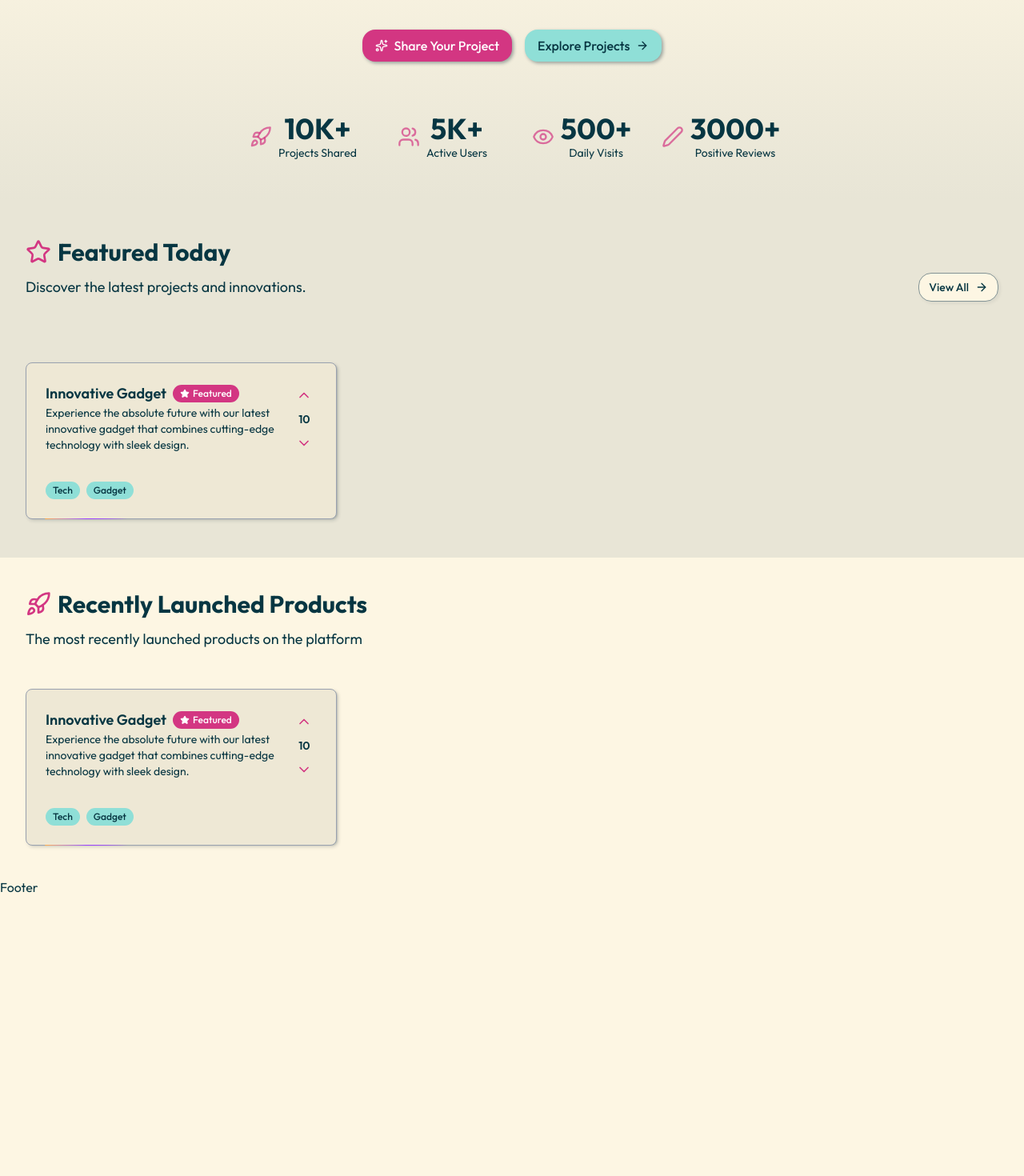
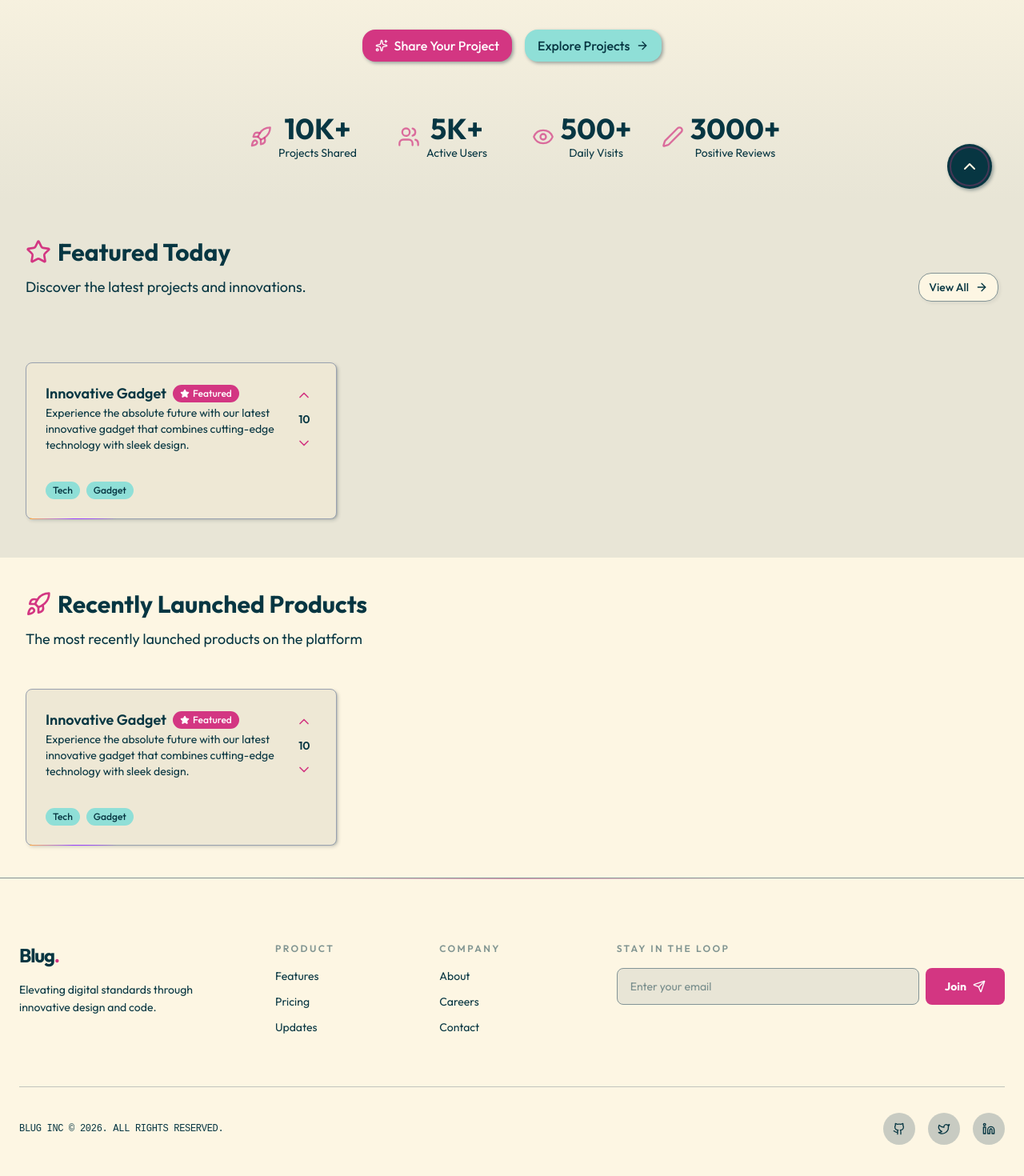
Before and after one commit to OgbodoPhilip/Blug, a Next.js app: page / in a window 1280 px wide. Shown: the part 524-1994 px from the top of the page at 80% size. Before the commit the page ends 1645 px from the top, so only its background shows below. Built offline with nearby package versions, Linux system fonts and the light colour scheme.

Commit message:
first animation added

```diff
--- a/components/common/footer.tsx
+++ b/components/common/footer.tsx
@@ -1,9 +1,188 @@
-import React from 'react'
+"use client";
 
-type Props = {}
+import React, { useEffect, useRef, useState } from 'react';
+import { motion, useScroll } from 'framer-motion';
+import { gsap } from 'gsap';
+import { Github, Twitter, Linkedin, ArrowUpRight, Send, CheckCircle2, ChevronUp } from 'lucide-react';
 
-export default function Footer({}: Props) {
+export default function Footer() {
+  const [subscribed, setSubscribed] = useState(false);
+  const [year, setYear] = useState<number | string>(""); // Fix for hydration error
+  const buttonRef = useRef(null);
+  const scrollBtnRef = useRef(null);
+
+  const { scrollYProgress } = useScroll();
+
+  // Set the year on mount to avoid Next.js hydration mismatch
+  useEffect(() => {
+    setYear(new Date().getFullYear());
+  }, []);
+
+  const scrollToTop = () => {
+    window.scrollTo({ top: 0, behavior: 'smooth' });
+  };
+
+  const handleSubscribe = (e: React.FormEvent) => {
+    e.preventDefault();
+    gsap.to(buttonRef.current, { scale: 0.9, duration: 0.1, yoyo: true, repeat: 1 });
+    setTimeout(() => setSubscribed(true), 600);
+  };
+
+  const magneticEffect = (e: React.MouseEvent<HTMLDivElement>) => {
+    const { clientX, clientY, currentTarget } = e;
+    const { width, height, left, top } = currentTarget.getBoundingClientRect();
+    const x = clientX - (left + width / 2);
+    const y = clientY - (top + height / 2);
+    gsap.to(currentTarget, { x: x * 0.3, y: y * 0.3, duration: 0.3, ease: "power2.out" });
+  };
+
+  const resetMagnetic = (e: React.MouseEvent<HTMLDivElement>) => {
+    gsap.to(e.currentTarget, { x: 0, y: 0, duration: 0.5, ease: "elastic.out(1, 0.3)" });
+  };
+
   return (
-    <div>Footer</div>
-  )
+    <footer className="relative border-t bg-background pt-20 pb-10 overflow-hidden">
+      {/* Background Glow Effect */}
+      <div className="absolute top-0 left-1/2 -translate-x-1/2 w-1/2 h-[1px] bg-gradient-to-r from-transparent via-primary/50 to-transparent" />
+
+      {/* Scroll to Top - Magnetic & Circular Progress */}
+      <motion.div
+        initial={{ opacity: 0, scale: 0 }}
+        whileInView={{ opacity: 1, scale: 1 }}
+        viewport={{ once: false }}
+        className="fixed bottom-10 right-10 z-50 hidden md:block"
+      >
+        <div
+          ref={scrollBtnRef}
+          onMouseMove={magneticEffect}
+          onMouseLeave={resetMagnetic}
+          onClick={scrollToTop}
+          className="relative w-14 h-14 flex items-center justify-center bg-foreground text-background rounded-full cursor-pointer shadow-2xl group"
+        >
+          <svg className="absolute inset-0 w-full h-full -rotate-90">
+            <motion.circle
+              cx="28" cy="28" r="24"
+              fill="none"
+              stroke="currentColor"
+              strokeWidth="2"
+              className="text-primary"
+              style={{ pathLength: scrollYProgress, opacity: 0.3 }}
+            />
+          </svg>
+          <ChevronUp className="w-6 h-6 group-hover:-translate-y-1 transition-transform" />
+        </div>
+      </motion.div>
+
+      <div className="max-w-7xl mx-auto px-6">
+        <div className="grid grid-cols-1 md:grid-cols-12 gap-12 mb-16">
+
+          {/* Brand Section */}
+          <motion.div
+            initial={{ opacity: 0, y: 20 }}
+            whileInView={{ opacity: 1, y: 0 }}
+            className="md:col-span-3"
+          >
+            <h2 className="text-2xl font-bold tracking-tighter mb-4">Blug<span className="text-primary">.</span></h2>
+            <p className="text-muted-foreground text-sm leading-relaxed">
+              Elevating digital standards through innovative design and code.
+            </p>
+          </motion.div>
+
+          {/* Navigation Links */}
+          <div className="md:col-span-4 grid grid-cols-2 gap-8">
+            {[
+              { title: "Product", links: ["Features", "Pricing", "Updates"] },
+              { title: "Company", links: ["About", "Careers", "Contact"] },
+            ].map((section, idx) => (
+              <motion.div
+                key={section.title}
+                initial={{ opacity: 0, y: 20 }}
+                whileInView={{ opacity: 1, y: 0 }}
+                transition={{ delay: idx * 0.1 }}
+              >
+                <h4 className="font-semibold mb-4 text-xs uppercase tracking-[0.2em] text-foreground/50">{section.title}</h4>
+                <ul className="space-y-3">
+                  {section.links.map(link => (
+                    <li key={link}>
+                      <a href="#" className="group text-muted-foreground hover:text-primary transition-colors flex items-center gap-1 text-sm">
+                        {link}
+                        <ArrowUpRight className="w-3 h-3 opacity-0 -translate-y-1 group-hover:opacity-100 group-hover:translate-y-0 transition-all" />
+                      </a>
+                    </li>
+                  ))}
+                </ul>
+              </motion.div>
+            ))}
+          </div>
+
+          {/* Newsletter Section with Shimmer */}
+          <motion.div
+            initial={{ opacity: 0, y: 20 }}
+            whileInView={{ opacity: 1, y: 0 }}
+            transition={{ delay: 0.3 }}
+            className="md:col-span-5"
+          >
+            <h4 className="font-semibold mb-4 text-xs uppercase tracking-[0.2em] text-foreground/50">Stay in the loop</h4>
+            <div className="relative">
+              {subscribed ? (
+                <motion.div
+                  initial={{ scale: 0.9, opacity: 0 }}
+                  animate={{ scale: 1, opacity: 1 }}
+                  className="flex items-center gap-2 text-primary font-medium p-4 bg-primary/5 rounded-xl border border-primary/20"
+                >
+                  <CheckCircle2 className="w-5 h-5" /> Subscribed successfully!
+                </motion.div>
+              ) : (
+                <form onSubmit={handleSubscribe} className="flex flex-col sm:flex-row gap-2 group">
+                  <div className="relative flex-grow overflow-hidden rounded-xl border border-border bg-muted/20">
+                    {/* Shimmer Effect */}
+                    <div className="absolute inset-0 bg-gradient-to-r from-transparent via-primary/10 to-transparent -translate-x-full group-hover:animate-[shimmer_2s_infinite] pointer-events-none" />
+                    <input
+                      type="email"
+                      required
+                      placeholder="Enter your email"
+                      className="w-full bg-transparent px-4 py-3 text-sm outline-none focus:ring-1 focus:ring-primary/30 transition-all"
+                    />
+                  </div>
+                  <button
+                    ref={buttonRef}
+                    type="submit"
+                    className="bg-primary text-primary-foreground px-6 py-3 rounded-xl text-sm font-bold flex items-center justify-center gap-2 hover:brightness-110 active:scale-95 transition-all"
+                  >
+                    Join <Send className="w-4 h-4" />
+                  </button>
+                </form>
+              )}
+            </div>
+          </motion.div>
+        </div>
+
+        {/* Bottom Bar */}
+        <div className="border-t border-border/50 pt-8 flex flex-col md:flex-row justify-between items-center gap-6">
+          <p className="text-muted-foreground text-[12px] font-mono uppercase tracking-tight">
+            Blug Inc © {year}. All rights reserved.
+          </p>
+
+          <div className="flex gap-4">
+            {[Github, Twitter, Linkedin].map((Icon, i) => (
+              <div
+                key={i}
+                onMouseMove={magneticEffect}
+                onMouseLeave={resetMagnetic}
+                className="p-3 rounded-full bg-muted/50 hover:bg-primary/10 hover:text-primary cursor-pointer transition-colors"
+              >
+                <Icon className="w-4 h-4" />
+              </div>
+            ))}
+          </div>
+        </div>
+      </div>
+
+      <style jsx>{`
+        @keyframes shimmer {
+          100% { transform: translateX(100%); }
+        }
+      `}</style>
+    </footer>
+  );
 }
--- a/components/common/header.tsx
+++ b/components/common/header.tsx
@@ -1,28 +1,42 @@
-import { CompassIcon, HomeIcon, SparkleIcon, Sparkles } from "lucide-react"
+'use client'
+
+import { CompassIcon, HomeIcon, SparkleIcon, Sparkles, UserIcon } from "lucide-react"
 import Link from "next/link"
 import { Button } from "../ui/button"
+import { motion } from "motion/react"
 
 
 
 const Logo = () => {
+    // Replace with actual authentication logic
    return (
      <Link href="/" className="flex items-center gap-1 group ">
-    <div className="size-8 rounded-lg bg-primary flex items-center justify-center">
+    <motion.div
+     initial={{ opacity: 0, y: -20 }}
+            whileInView={{ opacity: 1, y: 0 , transition: { delay: 0.1,duration: 0.3}}}
+    className="size-8 rounded-lg bg-primary flex items-center justify-center">
         <SparkleIcon className="size-4 text-primary-foreground "/>
 
-    </div>
-    <span className="text-xl font-bold">
-        <span className="text-primary">B</span>l
-        <span className="text-primary">u</span>g
-    </span>
+    </motion.div>
+
+
+     <motion.span
+            initial={{ opacity: 0, y: 20 }}
+            whileInView={{ opacity: 1, y: 0 , transition: { delay: 0.1,duration: 0.3}}}
+
+          >
+            <span className="text-2xl font-bold tracking-tighter mb-4">Blug<span className="text-primary">.</span></span>
+
+          </motion.span>
     </Link>
    )
 }
 
 export default function Header() {
+     let signIn = true;
   return (
     <header className="sticky top-0 z-50 border-b bg-background/95 backdrop-blur-5xl support-backdrop-filter:bg-background/60">
-        <div className="wrapper px-4">
+        <div className="wrapper px-3">
             <div className="flex h-16 items-center justify-between">
                 <Logo/>
                 <nav className="flex items-center gap-1">
@@ -34,7 +48,9 @@ export default function Header() {
                 <CompassIcon className="size-4"/>
                 <span>Explore</span>
                 </Link>
+              </nav>
                 <div className="flex items-center gap-3 ">
+                    {signIn ? ( <>
                     <Button asChild className="rounded-2xl">
                         <Link href='/submit'>
                         <Sparkles className="size-4"/>
@@ -42,15 +58,25 @@ export default function Header() {
                         </Link>
 
                     </Button>
+                    <Button variant='ghost' className="rounded-full size-8 p-0">
+                        <UserIcon className="size-5"/>
 
-                    <Button variant="ghost">Sign In</Button>
-                    <Button  >Sign Up</Button>
+                    </Button>
+                    </>):(
+                        <>
+
+                    <Button variant="outline" className="rounded-2xl">Sign In</Button>
+                    <Button  className="rounded-2xl" >Sign Up</Button>
+                        </>
+                    )}
+
+
 
 
 
 
                 </div>
-                </nav>
+
             </div>
         </div>
     </header>
```
